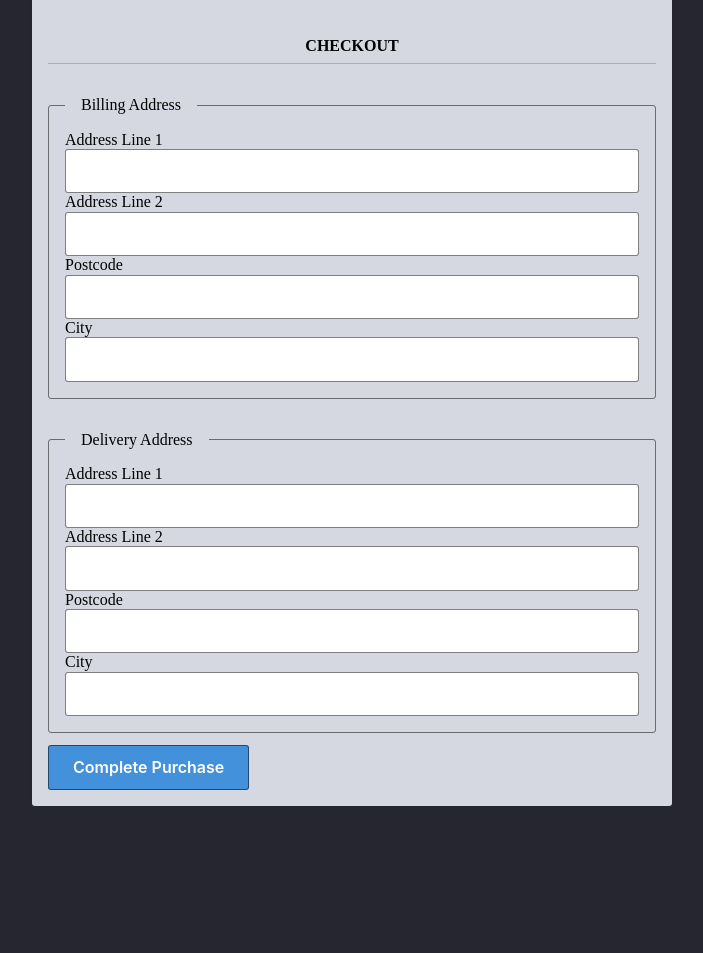
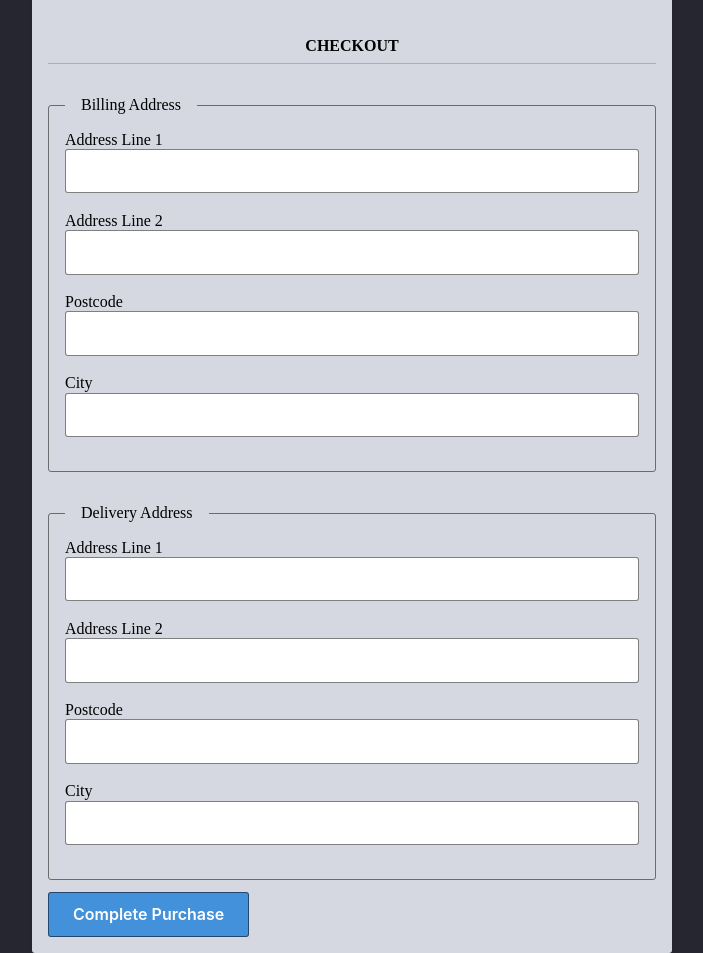
Before and after one commit to Mostafa-kassem-t01/HTML-CSS-GIT, a website: page week-3/26-checkout-groups/index.html in a window 1280 px wide. Shown: the part 248-1201 px from the top of the page, without its empty margins (288-991 px from the left). Before the commit the page ends 1054 px from the top, so only its background shows below. Drawn offline with Linux system fonts and the light colour scheme.

Commit message:
Completed 26-checkout-groups exercise

```diff
--- a/week-3/26-checkout-groups/index.html
+++ b/week-3/26-checkout-groups/index.html
@@ -39,18 +39,18 @@
           <form method="GET" id="checkout-form" class="checkout__form">
             <fieldset name="f1">
               <legend>Billing Address</legend>
-              <label> Address Line 1 <br /><input type="text" name="a1"/></label>
-              <label> Address Line 2 <br /><input type="text" name="a2"/></label>
-              <label> Postcode <br /><input type="text" name="pc"/></label>
-              <label> City <br /><input type="text" name="ct"/></label>
+              <label> Address Line 1 <br /><input type="text" name="a1"/></label><br />
+              <label> Address Line 2 <br /><input type="text" name="a2"/></label><br />
+              <label> Postcode <br /><input type="text" name="pc"/></label><br />
+              <label> City <br /><input type="text" name="ct"/></label><br />
             </fieldset>
 
             <fieldset name="f2">
               <legend>Delivery Address</legend>
-              <label> Address Line 1 <br /><input type="text" name="A1"/></label>
-              <label> Address Line 2 <br /><input type="text" name="A2"/></label>
-              <label> Postcode <br /><input type="text" name="PC"/></label>
-              <label> City <br /><input type="text" name="CT"/></label>
+              <label> Address Line 1 <br /><input type="text" name="A1"/></label><br />
+              <label> Address Line 2 <br /><input type="text" name="A2"/></label><br />
+              <label> Postcode <br /><input type="text" name="PC"/></label><br />
+              <label> City <br /><input type="text" name="CT"/></label><br />
             </fieldset>
 
             <button type="submit">Complete Purchase</button>
```
